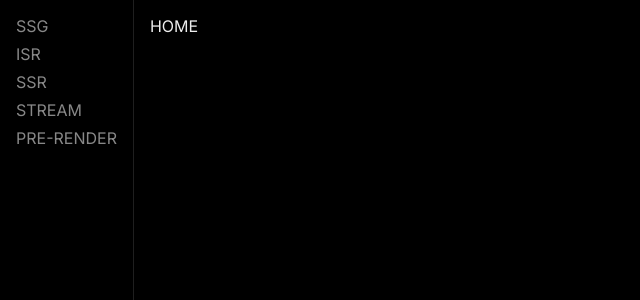
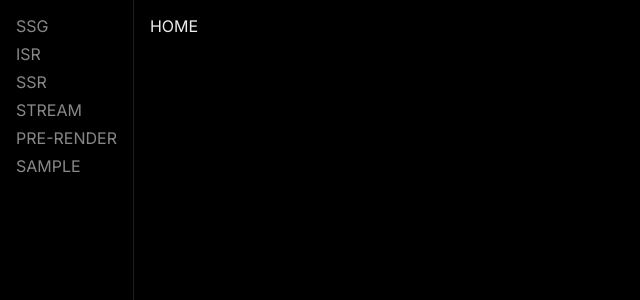
Before and after one commit to gskgrek/next-js-render-strategies, a Next.js app: page / in a window 1280 px wide. Shown: the top 300 px of the page, without its empty margins (0-640 px from the left). Built offline with nearby package versions, Linux system fonts and the light colour scheme.

Commit message:
nav update

```diff
--- a/src/components/nav/Nav.tsx
+++ b/src/components/nav/Nav.tsx
@@ -9,6 +9,7 @@ export const Nav = () => {
       <Link href="/ssr">SSR</Link>
       <Link href="/stream">STREAM</Link>
       <Link href="/pre-render">PRE-RENDER</Link>
+      <Link href="/sample">SAMPLE</Link>
     </nav>
   )
 }
```
